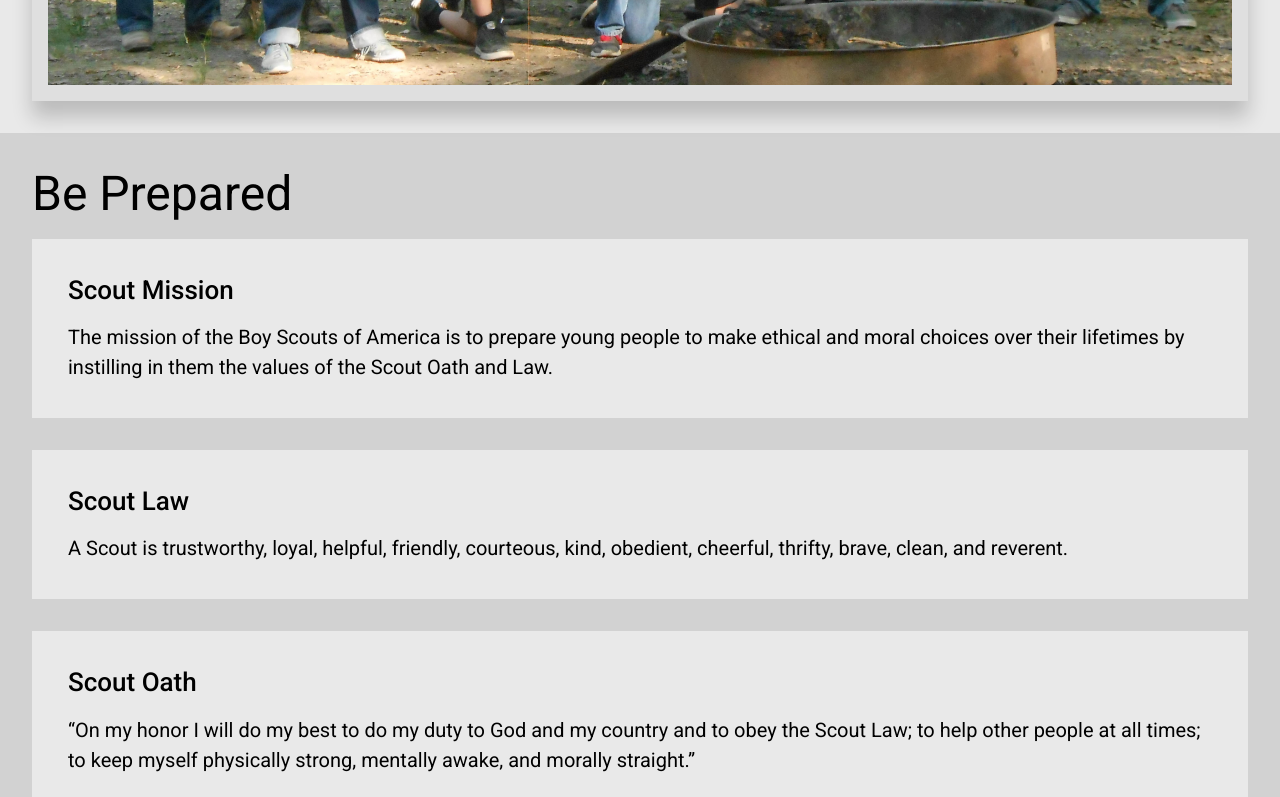
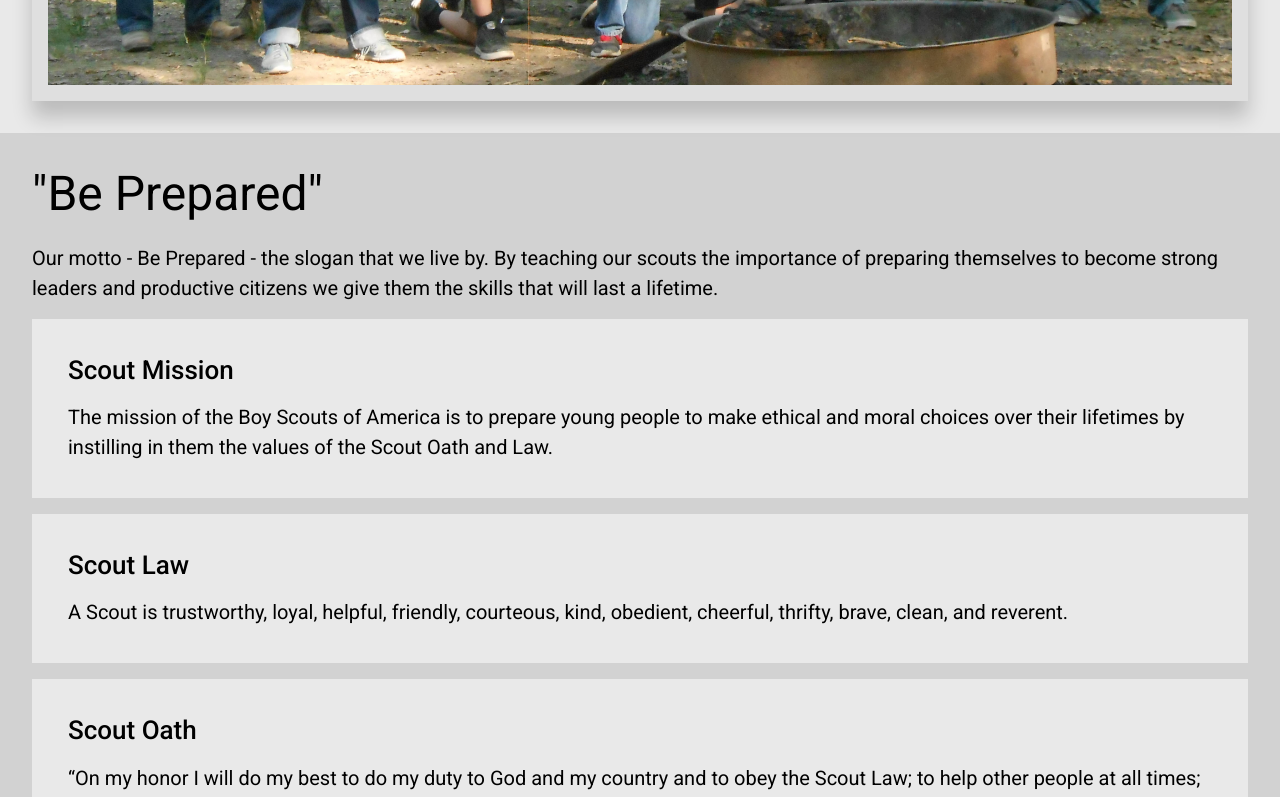
Before and after one commit to SATroop227Media/WebpageTroop227, a React (Vite) app: page / in a window 1280 px wide. Shown: the part 1720-2517 px from the top of the page. Built offline with nearby package versions, Linux system fonts and the light colour scheme.

Commit message:
added content to values section

```diff
--- a/src/modules/main/routes/MainContent.tsx
+++ b/src/modules/main/routes/MainContent.tsx
@@ -46,7 +46,9 @@ function MainContent() {
 
         <section className='home-values' aria-label="Be prepared">
           <article className='home-values__content'>
-            <h2>Be Prepared</h2>
+            <h2>"Be Prepared"</h2>
+            <p>Our motto - Be Prepared - the slogan that we live by.
+              By teaching our scouts the importance of preparing themselves to become strong leaders and productive citizens we give them the skills that will last a lifetime.</p>
             <div className='home-values__cards-content'>
               <div className='home-values__card'>
                 <h3>Scout Mission</h3>
--- a/src/styles/components/mainvalues.css
+++ b/src/styles/components/mainvalues.css
@@ -1,22 +1,26 @@
 .home-values {
+    --content-gap: 1rem;
+
     padding-inline: var(--global-layout-padding-gutter);
     padding-top: 2rem;
     padding-bottom: 2rem;
     background-color: var(--color-neutral-800);
     display: flex;
     flex-direction: column;
-    gap: 2rem;
+    gap: var(--content-gap);
 }
 
-.home-values__content h2 {
-    padding-bottom: 1rem;
+.home-values__content {
+    display: flex;
+    flex-direction: column;
+    gap: var(--content-gap);
+    flex-wrap: wrap;
 }
 
 .home-values__cards-content {
     display: flex;
     flex-direction: column;
-    gap: 2rem;
-    flex-wrap: wrap;
+    gap: var(--content-gap);
 }
 
 .home-values__card {
@@ -25,6 +29,6 @@
     width: 100%;
     padding: 2.25rem;
     display: flex;
-    gap: 1rem;
+    gap: var(--content-gap);
     flex-direction: column;
 }
```
Lines whose indentation alone changed are shown as unchanged.
